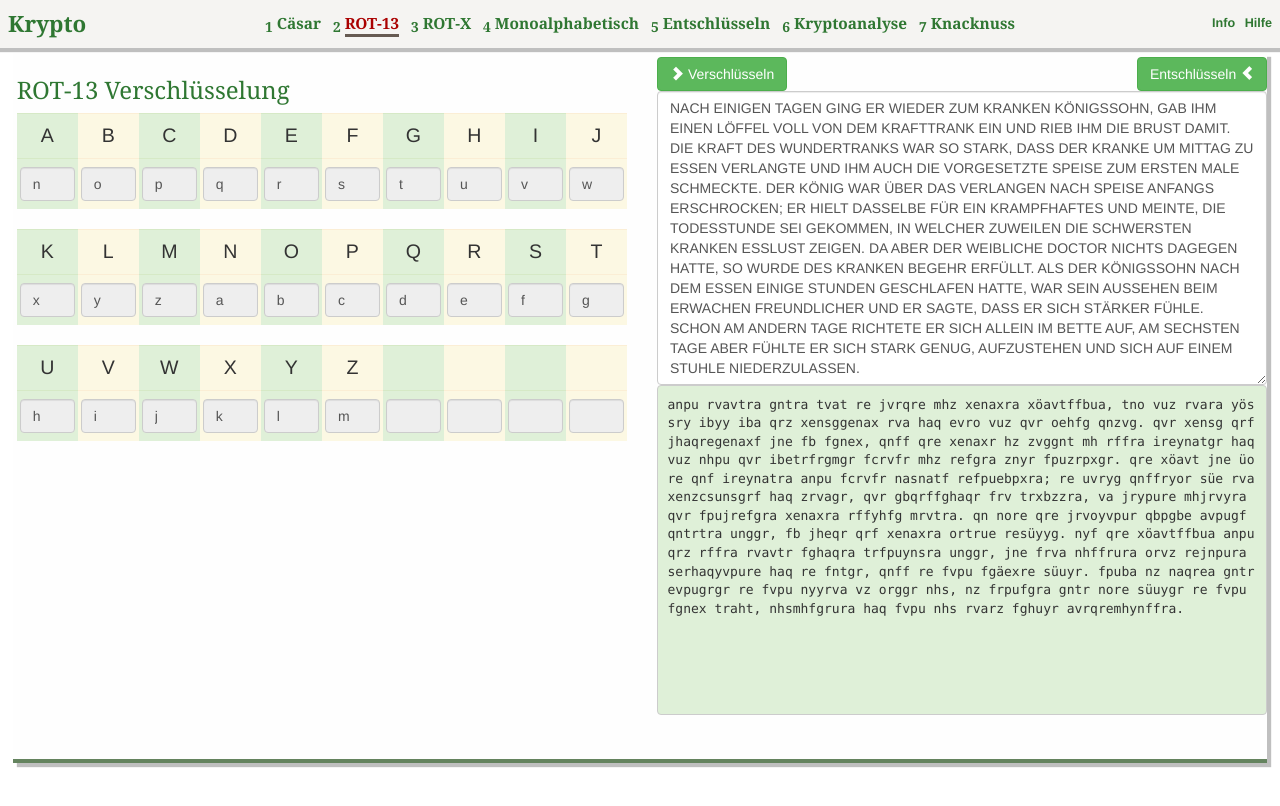
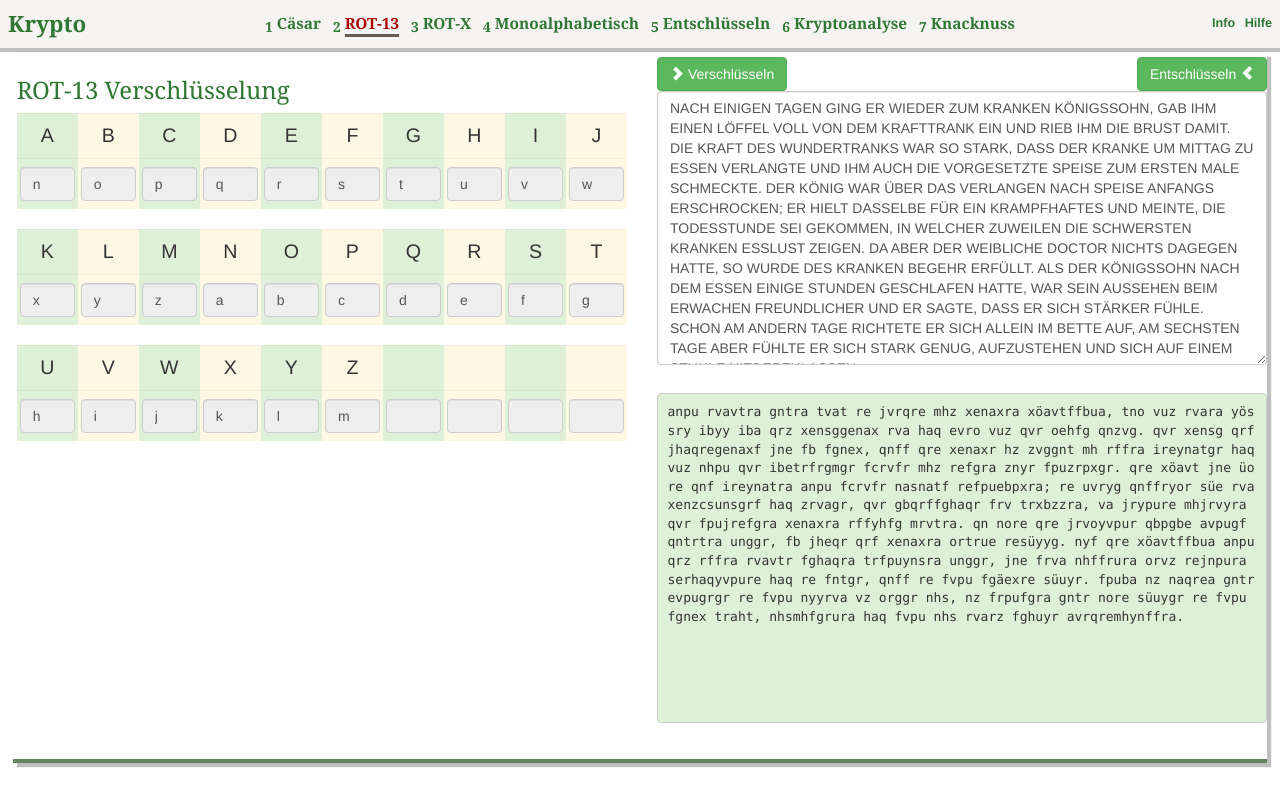
Before and after one commit to mgje/Crypto, a Jekyll site: the page built from exp2/index.html, in a window 1280 px wide. Shown: the top 806 px of the page. Built offline with Jekyll 4.4.1, drawn with Linux system fonts in a browser that asks for light colours; some web fonts are replaced.

Commit message:
column size test

```diff
--- a/exp2/index.html
+++ b/exp2/index.html
@@ -22,7 +22,8 @@ CSName: experiment.css
      <!--  </div> -->
      <button id = "btn_decrypt" type="submit" name="buttondecrypt" class="btn btn-success pull-right" > Entschlüsseln <i class="glyphicon glyphicon-chevron-left"></i> </button>
 
-      <textarea id="inputTxt" class="form-control" rows="14">NACH EINIGEN TAGEN GING ER WIEDER ZUM KRANKEN KÖNIGSSOHN, GAB IHM EINEN LÖFFEL VOLL VON DEM KRAFTTRANK EIN UND RIEB IHM DIE BRUST DAMIT. DIE KRAFT DES WUNDERTRANKS WAR SO STARK, DASS DER KRANKE UM MITTAG ZU ESSEN VERLANGTE UND IHM AUCH DIE VORGESETZTE SPEISE ZUM ERSTEN MALE SCHMECKTE. DER KÖNIG WAR ÜBER DAS VERLANGEN NACH SPEISE ANFANGS ERSCHROCKEN; ER HIELT DASSELBE FÜR EIN KRAMPFHAFTES UND MEINTE, DIE TODESSTUNDE SEI GEKOMMEN, IN WELCHER ZUWEILEN DIE SCHWERSTEN KRANKEN ESSLUST ZEIGEN. DA ABER DER WEIBLICHE DOCTOR NICHTS DAGEGEN HATTE, SO WURDE DES KRANKEN BEGEHR ERFÜLLT. ALS DER KÖNIGSSOHN NACH DEM ESSEN EINIGE STUNDEN GESCHLAFEN HATTE, WAR SEIN AUSSEHEN BEIM ERWACHEN FREUNDLICHER UND ER SAGTE, DASS ER SICH STÄRKER FÜHLE. SCHON AM ANDERN TAGE RICHTETE ER SICH ALLEIN IM BETTE AUF, AM SECHSTEN TAGE ABER FÜHLTE ER SICH STARK GENUG, AUFZUSTEHEN UND SICH AUF EINEM STUHLE NIEDERZULASSEN.</textarea>
+      <textarea id="inputTxt" class="form-control" rows="13">NACH EINIGEN TAGEN GING ER WIEDER ZUM KRANKEN KÖNIGSSOHN, GAB IHM EINEN LÖFFEL VOLL VON DEM KRAFTTRANK EIN UND RIEB IHM DIE BRUST DAMIT. DIE KRAFT DES WUNDERTRANKS WAR SO STARK, DASS DER KRANKE UM MITTAG ZU ESSEN VERLANGTE UND IHM AUCH DIE VORGESETZTE SPEISE ZUM ERSTEN MALE SCHMECKTE. DER KÖNIG WAR ÜBER DAS VERLANGEN NACH SPEISE ANFANGS ERSCHROCKEN; ER HIELT DASSELBE FÜR EIN KRAMPFHAFTES UND MEINTE, DIE TODESSTUNDE SEI GEKOMMEN, IN WELCHER ZUWEILEN DIE SCHWERSTEN KRANKEN ESSLUST ZEIGEN. DA ABER DER WEIBLICHE DOCTOR NICHTS DAGEGEN HATTE, SO WURDE DES KRANKEN BEGEHR ERFÜLLT. ALS DER KÖNIGSSOHN NACH DEM ESSEN EINIGE STUNDEN GESCHLAFEN HATTE, WAR SEIN AUSSEHEN BEIM ERWACHEN FREUNDLICHER UND ER SAGTE, DASS ER SICH STÄRKER FÜHLE. SCHON AM ANDERN TAGE RICHTETE ER SICH ALLEIN IM BETTE AUF, AM SECHSTEN TAGE ABER FÜHLTE ER SICH STARK GENUG, AUFZUSTEHEN UND SICH AUF EINEM STUHLE NIEDERZULASSEN.</textarea>
+      <br/>
       <pre id="outputTxt" class="height-300 presucces pre-scrollable">der Output</pre>
     </div>
   </div>
```
